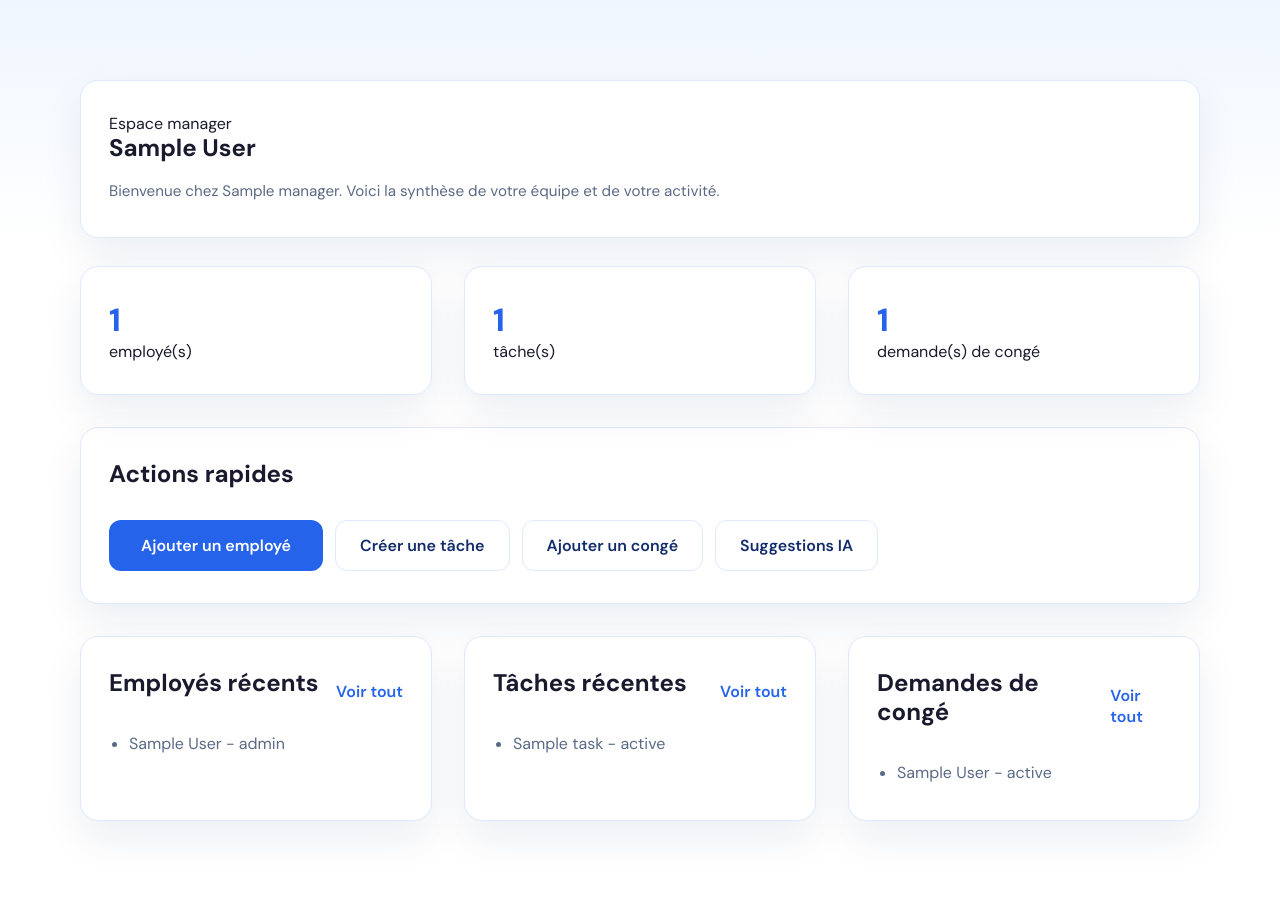
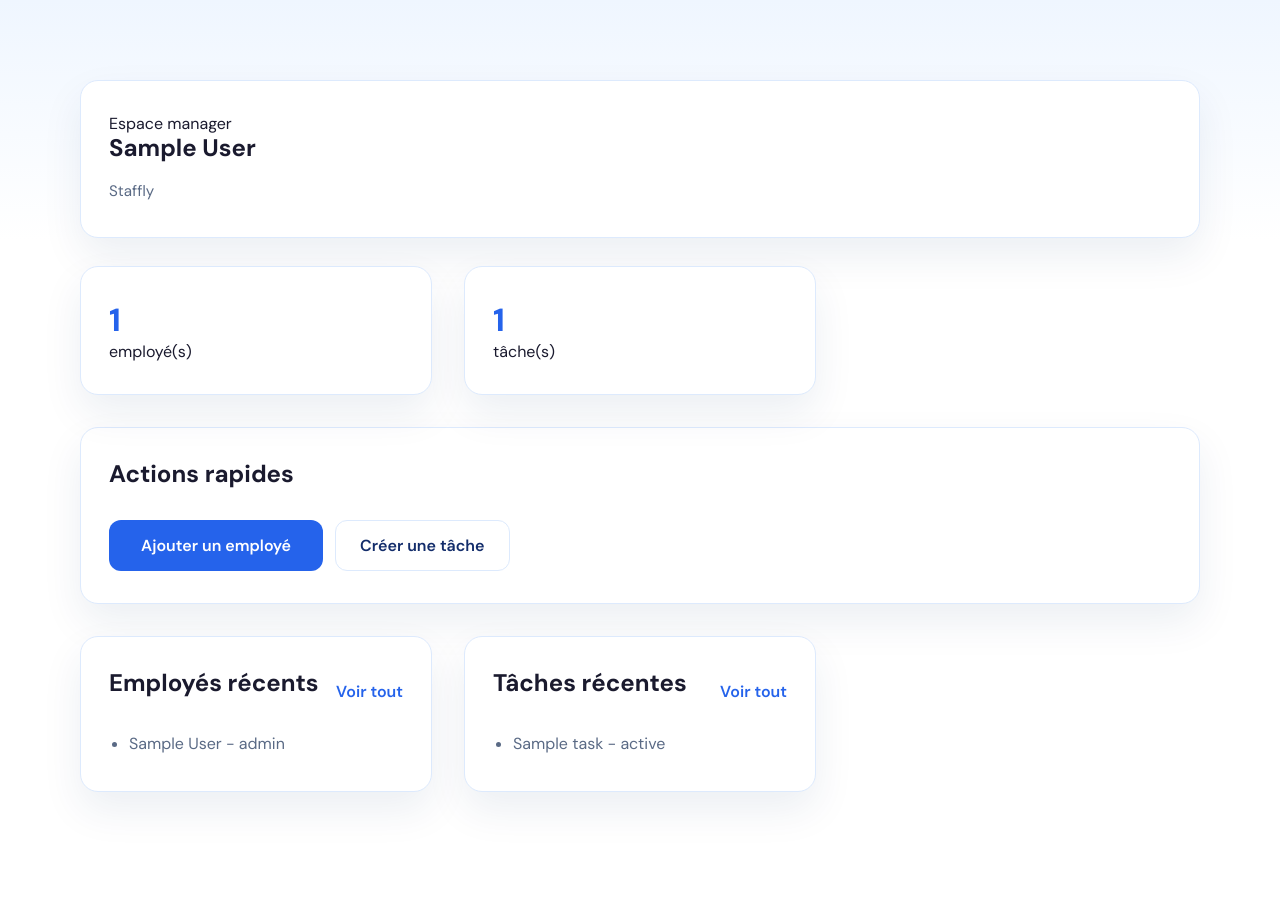
Before and after one commit to tiavinaadr25-ux/flask-staffy, a Flask app: template templates/dashboard.html in a window 1280 px wide. Shown: the part 84-985 px from the top of the page. After the commit the page ends 886 px from the top, so only its background shows below. Run offline with Flask 3, Linux system fonts and the light colour scheme; tables that the repository leaves empty hold one stand-in row (values such as "Sample post"); the template is opened without the code that fills it: values that come from a table or form of the project are taken from there, most other values are stand-ins (such as "Sample title", 1, 10 or a date in 2020).

Commit message:
simplify dashboard subtitle

```diff
--- a/templates/dashboard.html
+++ b/templates/dashboard.html
@@ -9,7 +9,7 @@
         <p class="eyebrow">Espace manager</p>
         <h1>{{ manager.full_name }}</h1>
         <p class="page-intro">
-          Bienvenue chez {{ manager.restaurant_name }}. Voici la synthèse de votre équipe et de votre activité.
+          Staffly
         </p>
       </div>
 
@@ -22,10 +22,6 @@
           <span class="metric-value">{{ task_count }}</span>
           <span class="metric-label">tâche(s)</span>
         </article>
-        <article class="card stat-card">
-          <span class="metric-value">{{ leave_request_count }}</span>
-          <span class="metric-label">demande(s) de congé</span>
-        </article>
       </div>
 
       <div class="card quick-actions-card">
@@ -35,8 +31,6 @@
         <div class="quick-actions-grid">
           <a class="btn-primary" href="{{ url_for('employee_create') }}">Ajouter un employé</a>
           <a class="btn-secondary" href="{{ url_for('task_create') }}">Créer une tâche</a>
-          <a class="btn-secondary" href="{{ url_for('leave_request_create') }}">Ajouter un congé</a>
-          <a class="btn-secondary" href="{{ url_for('ai_suggestions') }}">Suggestions IA</a>
         </div>
       </div>
 
@@ -78,20 +72,6 @@
             {% endfor %}
           </ul>
         </article>
-
-        <article class="card">
-          <div class="section-head">
-            <h2>Demandes de congé</h2>
-            <a href="{{ url_for('leave_requests') }}">Voir tout</a>
-          </div>
-          <ul class="clean-list">
-            {% for leave_request in leave_requests %}
-              <li>{{ leave_request.employee.full_name }} - {{ leave_request.status }}</li>
-            {% else %}
-              <li>Aucune demande pour le moment.</li>
-            {% endfor %}
-          </ul>
-        </article>
       </div>
     </div>
   </section>
```
